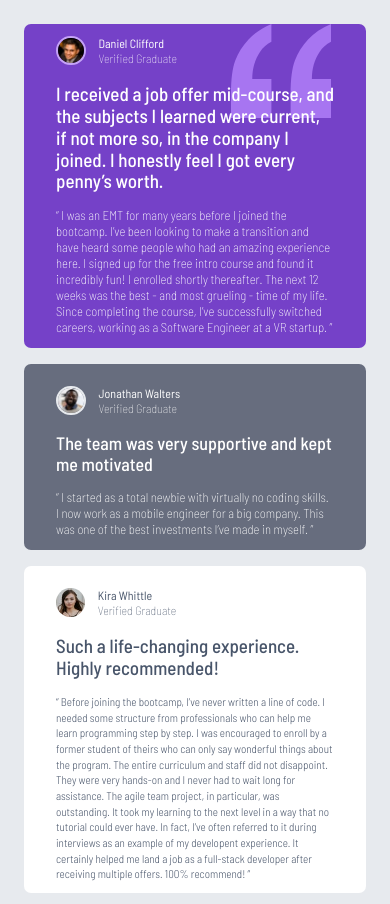
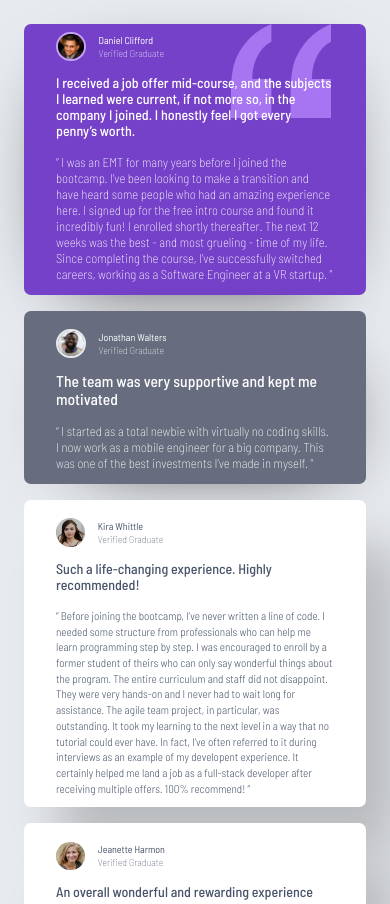
Before and after one commit to Rxunak/Testimonial-Grid-Section-Challenge, a plain HTML site: page index.html in a window 390 px wide. Shown: the top 904 px of the page. Drawn offline with Linux system fonts and the light colour scheme.

Commit message:
Completed Responsive Design for all types of screens

```diff
--- a/styles.scss
+++ b/styles.scss
@@ -65,17 +65,18 @@ body {
   padding-left: 2rem;
   padding-right: 2rem;
   background-color: $Purple500;
+  box-shadow: 0px 20px 80px -45px;
 }
 
 .ItemTwo {
   grid-column: 3 / 4;
   @include heightWidth(15.4rem, auto);
   background-color: $Grey400;
-  // @include border(blue);
   display: flex;
   padding-top: 10px;
   padding-left: 2rem;
   padding-right: 2rem;
+  box-shadow: 15px 20px 80px -50px;
 }
 
 .ItemThree {
@@ -86,6 +87,7 @@ body {
   padding-top: 10px;
   padding-left: 2rem;
   padding-right: 2rem;
+  box-shadow: 35px 45px 50px 0px rgba(0, 0, 0, 0.2);
 }
 
 .ItemFour {
@@ -95,6 +97,7 @@ body {
   padding-top: 10px;
   padding-left: 2rem;
   padding-right: 2rem;
+  box-shadow: 35px 45px 50px 0px rgba(0, 0, 0, 0.2);
 }
 
 .ItemFive {
@@ -105,6 +108,7 @@ body {
   padding-top: 10px;
   padding-left: 2rem;
   padding-right: 2rem;
+  box-shadow: 30px 40px 60px 0px rgba(0, 0, 0, 0.3);
 }
 
 .profile {
@@ -133,7 +137,7 @@ body {
 }
 
 .text {
-  @include textOne(flex, column, 1px, $White, 12px);
+  @include textOne(flex, column, 1px, $White, clamp(10px, 2.5vw, 12px));
 }
 
 .textWhiteColor {
@@ -148,7 +152,7 @@ body {
 .descriptionOne {
   color: $White;
   font-family: "Barlow Semi Condensed", sans-serif;
-  font-size: 19px;
+  font-size: clamp(14px, 1vw, 19px);
   line-height: 115%;
   font-weight: 500;
   margin-top: 6px;
@@ -157,7 +161,7 @@ body {
 
 .descriptionGridTwo {
   @extend .descriptionOne;
-  font-size: 18px;
+  font-size: clamp(12px, 4vw, 18px);
 }
 
 .descriptionGridThree {
@@ -186,12 +190,11 @@ body {
 
 @media (max-width: 768px) {
   .mainContainer {
-    // outline: 2px solid black;
     height: auto;
   }
 
   .gridContainer {
-    grid-template-columns: 1fr; // Single column
+    grid-template-columns: 1fr;
     gap: 1rem;
     padding: 1rem;
     max-width: 100%;
@@ -214,60 +217,14 @@ body {
   }
 }
 
-// @media (min-width: 426px) and (max-width: 768px) {
-//   body {
-//     // outline: 2px solid black;
-//   }
-
-//   .mainContainer {
-//     outline: 2px solid red;
-//     width: 100%;
-//   }
-
-//   .gridContainer {
-//     outline: 2px solid blue;
-//     width: 100%;
-//   }
-
-//   .gridContainer {
-//     grid-template-columns: 1fr; // Single column
-//     gap: 1rem;
-//     padding: 1rem;
-//     max-width: 100%;
-//   }
-
-//   .gridItem {
-//     width: 100%;
-//     height: auto;
-//   }
-
-//   .ItemOne,
-//   .ItemTwo,
-//   .ItemThree,
-//   .ItemFour,
-//   .ItemFive {
-//     grid-column: 1;
-//     grid-row: auto;
-//     width: auto;
-//     height: auto;
-//   }
-// }
-
 @media (min-width: 1024px) and (max-width: 1024px) {
-
-
   .mainContainer {
-    // outline: 2px solid black;
-    // margin: 0 auto;
-    // padding: 3rem;
     width: 100%;
   }
 
   .gridContainer {
-    // outline: 2px solid red;
     width: 100%;
     gap: 10px;
-
   }
 
   .ItemOne {
```
Also changed, not shown: styles.css, 1 other file.
